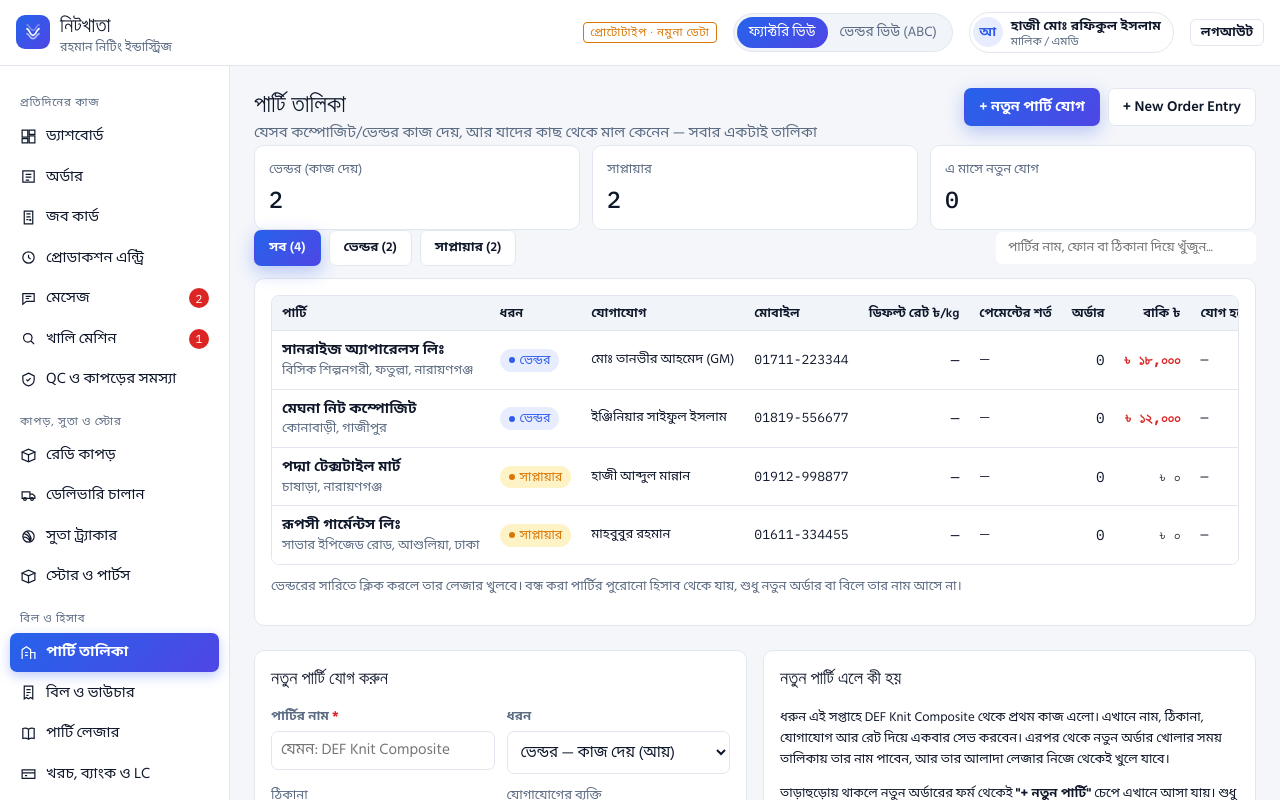
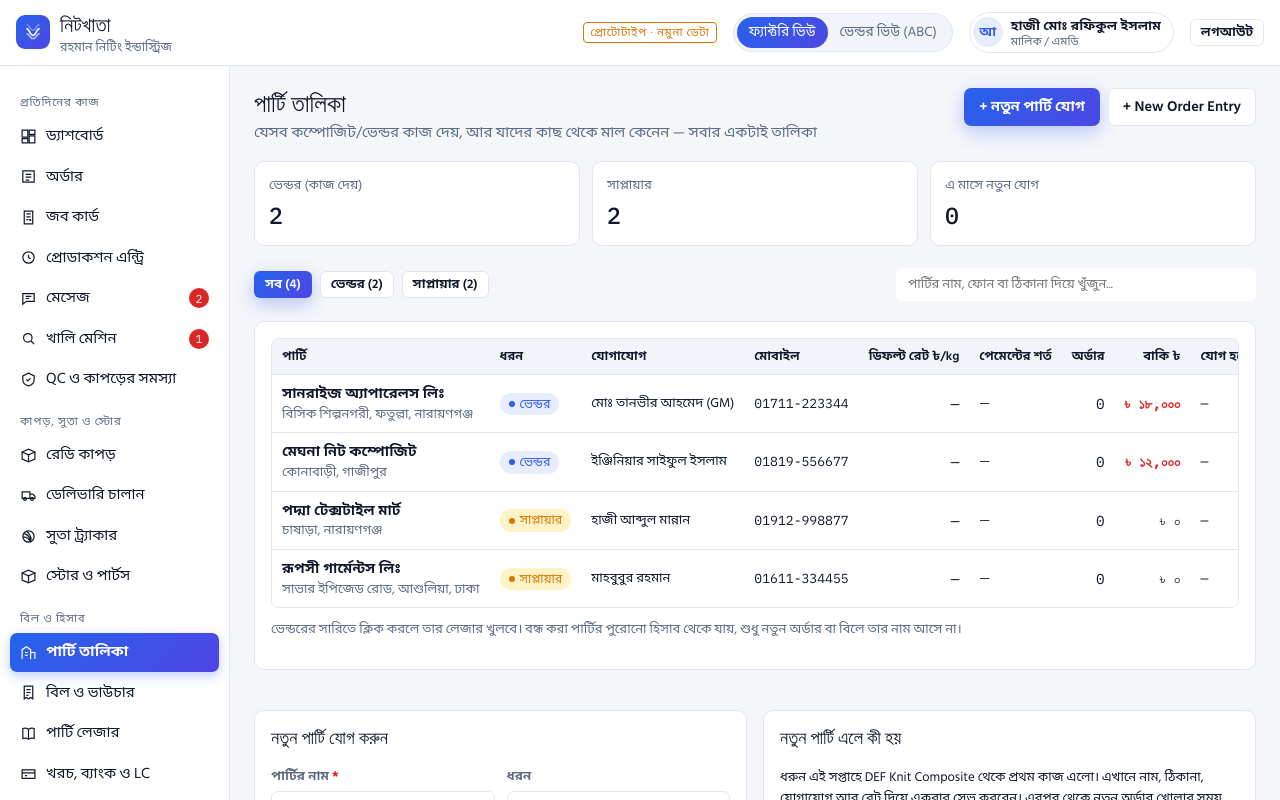
Before and after one commit to mizanur090148/khitkhata, a React (Vite) app in the folder frontend/: page /dashboard/party in a window 1280 px wide. Shown: the top 800 px of the page. Built offline with nearby package versions, Linux system fonts and the light colour scheme; no server answers; a web font is replaced by a local one.

Commit message:
fix: add vertical spacing and gap between kpi cards and filter row in party page

```diff
--- a/frontend/src/pages/factory/FactoryPartyPage.tsx
+++ b/frontend/src/pages/factory/FactoryPartyPage.tsx
@@ -206,7 +206,7 @@ export const FactoryPartyPage: React.FC = () => {
   };
 
   return (
-    <div className="party-page-container" style={{ paddingBottom: 40 }}>
+    <div className="party-page-container" style={{ display: 'flex', flexDirection: 'column', gap: 16, paddingBottom: 40 }}>
       {/* HEADER MATCHING KnitKhata.html */}
       <div className="head" style={{ display: 'flex', justifyContent: 'space-between', alignItems: 'flex-start', flexWrap: 'wrap', gap: 12 }}>
         <div>
@@ -252,38 +252,56 @@ export const FactoryPartyPage: React.FC = () => {
       </div>
 
       {/* SEARCH & FILTER BAR */}
-      <div style={{ display: 'flex', justifyContent: 'space-between', alignItems: 'center', marginBottom: 12, flexWrap: 'wrap', gap: 10 }}>
+      <div
+        style={{
+          display: 'flex',
+          justifyContent: 'space-between',
+          alignItems: 'center',
+          marginTop: 6,
+          marginBottom: 4,
+          flexWrap: 'wrap',
+          gap: 12,
+        }}
+      >
         <div style={{ display: 'flex', gap: 8, alignItems: 'center' }}>
           <button
             type="button"
-            className={`btn small ${filterType === 'all' ? 'pri' : ''}`}
+            className={`btn sm ${filterType === 'all' ? 'pri' : ''}`}
             onClick={() => setFilterType('all')}
           >
             সব ({partyStats.length})
           </button>
           <button
             type="button"
-            className={`btn small ${filterType === 'ven' ? 'pri' : ''}`}
+            className={`btn sm ${filterType === 'ven' ? 'pri' : ''}`}
             onClick={() => setFilterType('ven')}
           >
             ভেন্ডর ({vendorCount})
           </button>
           <button
             type="button"
-            className={`btn small ${filterType === 'sup' ? 'pri' : ''}`}
+            className={`btn sm ${filterType === 'sup' ? 'pri' : ''}`}
             onClick={() => setFilterType('sup')}
           >
             সাপ্লায়ার ({supplierCount})
           </button>
         </div>
 
-        <div style={{ minWidth: 260 }}>
+        <div style={{ minWidth: 260, maxWidth: 360, flex: '1 1 auto' }}>
           <input
             type="search"
             placeholder="পার্টির নাম, ফোন বা ঠিকানা দিয়ে খুঁজুন..."
             value={searchTerm}
             onChange={(e) => setSearchTerm(e.target.value)}
-            style={{ width: '100%', padding: '6px 12px', fontSize: 13, borderRadius: 6, border: '1px solid var(--border)' }}
+            style={{
+              width: '100%',
+              padding: '7px 12px',
+              fontSize: 13,
+              borderRadius: 6,
+              border: '1px solid var(--border)',
+              background: 'var(--surface)',
+              color: 'var(--ink)',
+            }}
           />
         </div>
       </div>
```
